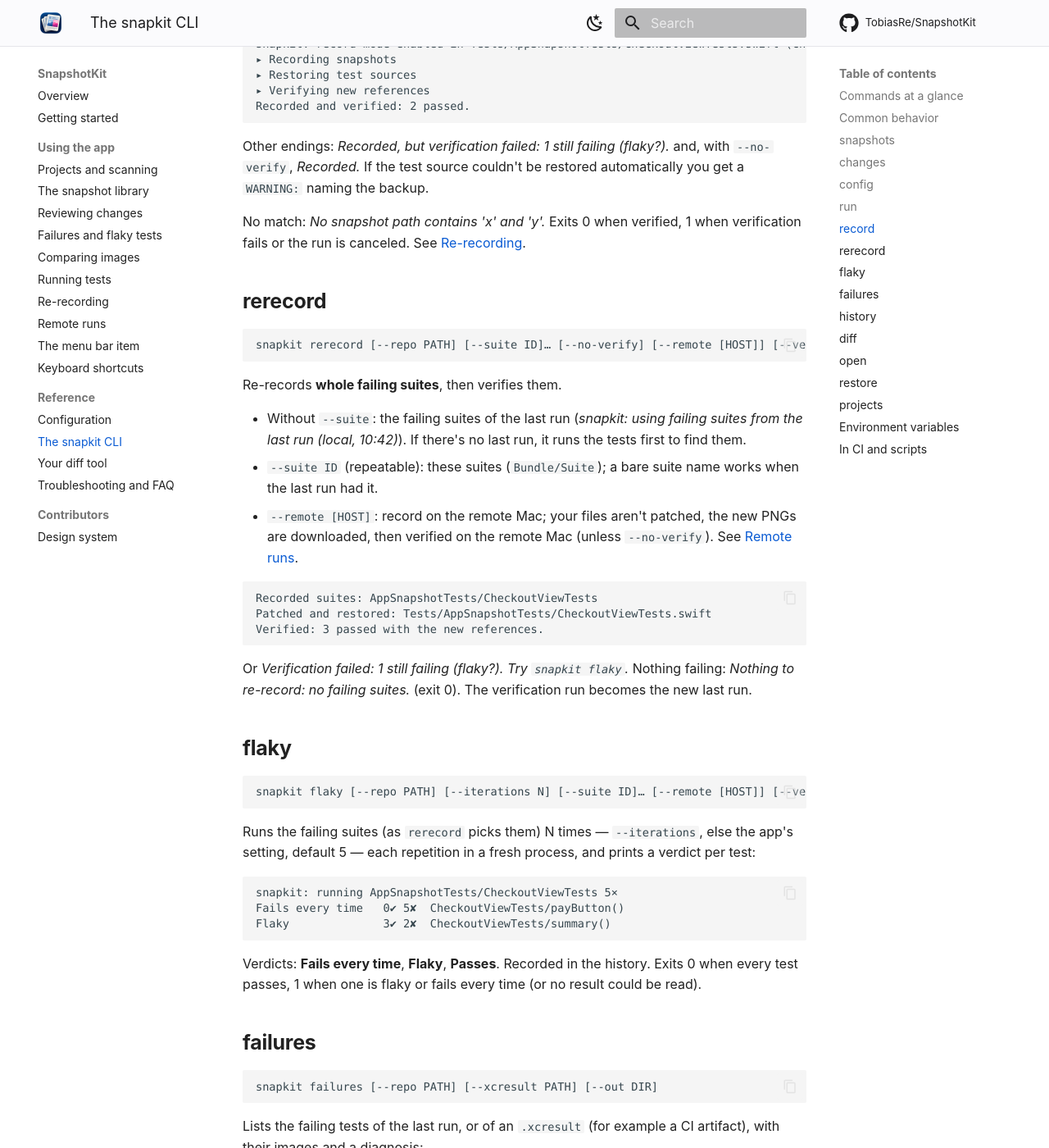
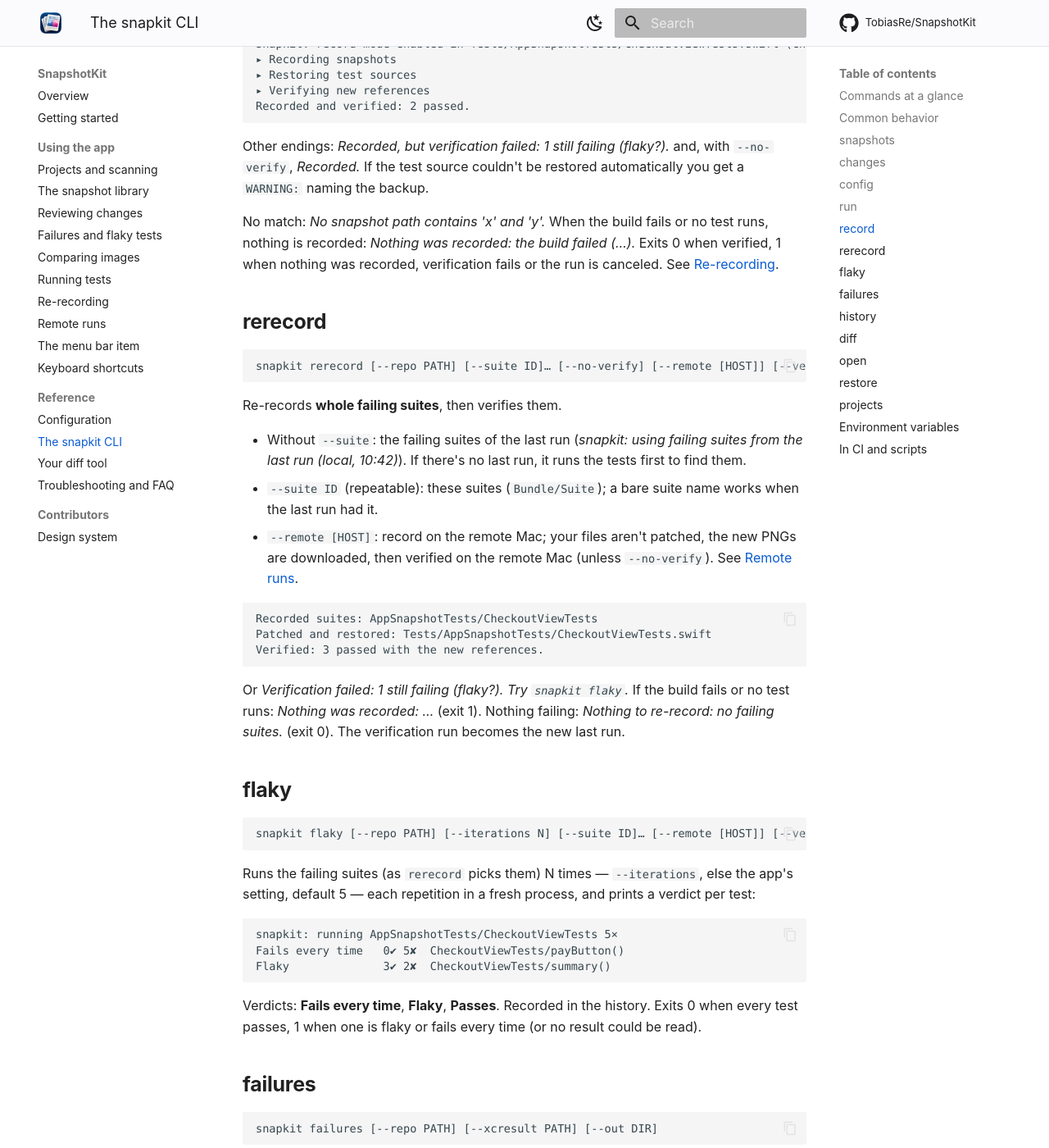
Before and after one commit to TobiasRe/SnapshotKit, an MkDocs documentation site: the page built from docs/cli.md, in a window 1280 px wide and 1400 px high, scrolled down 5605 px. Shown: the whole window at 82% size. Built offline with MkDocs 1.6.1 and Material for MkDocs 9.7.7, drawn with Linux system fonts in a browser that asks for light colours; comment, search, counter and statistics services are not loaded.

Commit message:
Document record runs that record nothing

````diff
--- a/docs/cli.md
+++ b/docs/cli.md
@@ -201,8 +201,9 @@ Recorded and verified: 2 passed.
 Other endings: *Recorded, but verification failed: 1 still failing (flaky?).* and, with `--no-verify`,
 *Recorded.* If the test source couldn't be restored automatically you get a `WARNING:` naming the backup.
 
-No match: *No snapshot path contains 'x' and 'y'.* Exits 0 when verified, 1 when verification fails or the
-run is canceled. See [Re-recording](re-recording.md).
+No match: *No snapshot path contains 'x' and 'y'.* When the build fails or no test runs, nothing is recorded:
+*Nothing was recorded: the build failed (…).* Exits 0 when verified, 1 when nothing was recorded, verification
+fails or the run is canceled. See [Re-recording](re-recording.md).
 
 ## rerecord
 
@@ -224,8 +225,8 @@ Patched and restored: Tests/AppSnapshotTests/CheckoutViewTests.swift
 Verified: 3 passed with the new references.
 ```
 
-Or *Verification failed: 1 still failing (flaky?). Try `snapkit flaky`.* Nothing failing: *Nothing to
-re-record: no failing suites.* (exit 0). The verification run becomes the new last run.
+Or *Verification failed: 1 still failing (flaky?). Try `snapkit flaky`.* If the build fails or no test runs:
+*Nothing was recorded: …* (exit 1). Nothing failing: *Nothing to re-record: no failing suites.* (exit 0). The verification run becomes the new last run.
 
 ## flaky
 
````
